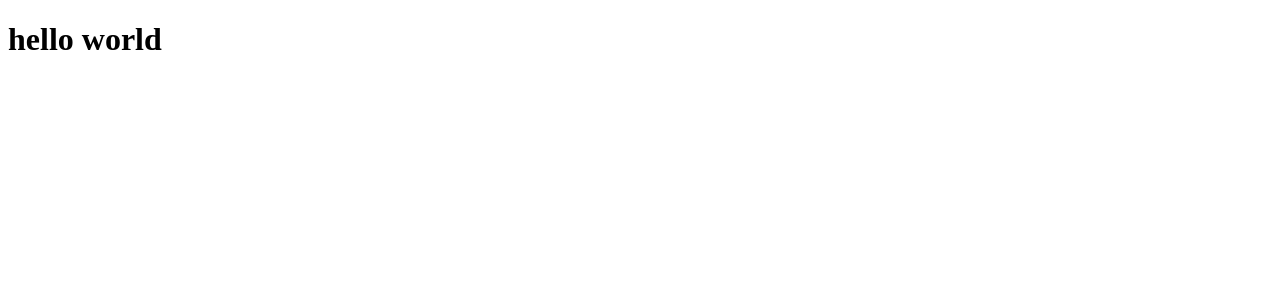
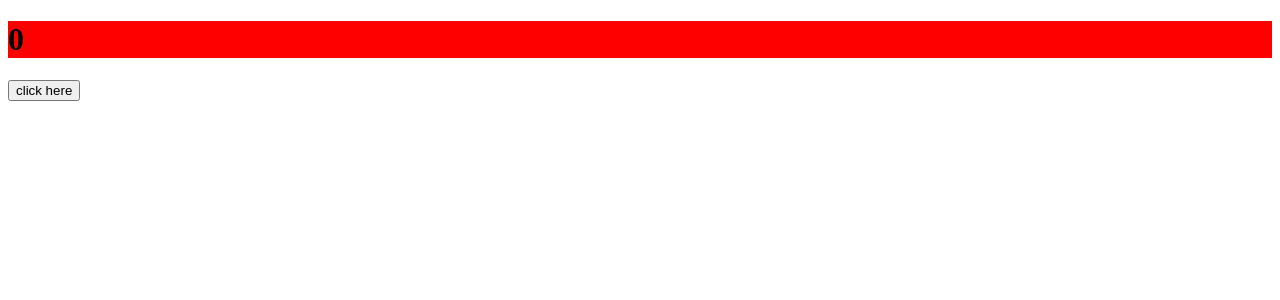
Before and after one commit to sangramabdar/react-typescript-setup, a React app: page / in a window 1280 px wide. Shown: the top 300 px of the page. Built offline with nearby package versions, Linux system fonts and the light colour scheme.

Commit message:
update package.json

```diff
--- a/package.json
+++ b/package.json
@@ -20,6 +20,8 @@
   },
   "devDependencies": {
     "@babel/core": "^7.13.8",
+    "@babel/plugin-transform-runtime": "^7.13.15",
+    "@babel/plugin-transfors-async-to-generator": "^7.13.0",
     "@babel/preset-env": "^7.13.9",
     "@babel/preset-react": "^7.12.13",
     "@babel/preset-typescript": "^7.13.0",
--- /dev/null
+++ b/src/index.css
@@ -0,0 +1,3 @@
+.div {
+  background-color: red;
+}
--- a/src/index.tsx
+++ b/src/index.tsx
@@ -1,8 +1,58 @@
 import ReactDOM from "react-dom";
-import * as React from "react";
+import React, {
+  useState,
+  useEffect,
+  useCallback,
+  useMemo,
+  useReducer,
+  useRef,
+  useContext,
+} from "react";
 
-function App() {
-  return <h1>hello world</h1>;
+import "./index.css";
+
+const initialValue = {
+  value: 0,
+};
+
+const dataContext = React.createContext<{ value: number }>(null);
+
+function reducer(state: any, action: any) {
+  switch (action) {
+    case "increment":
+      return {
+        ...state,
+        value: state.value + 1,
+      };
+  }
 }
 
-ReactDOM.render(<App />, document.getElementById("root"));
+async function getData() {
+  return 1;
+}
+
+function App(props) {
+  const ref = useRef(null);
+  const [state, dispatch] = useReducer(reducer, initialValue);
+  useEffect(() => {}, [state]);
+
+  return (
+    <dataContext.Provider value={state}>
+      <>
+        <h1 className={"div"}>{state.value}</h1>
+        <button
+          ref={ref}
+          onClick={() => {
+            dispatch("increment");
+          }}
+        >
+          {props.children}
+        </button>
+      </>
+    </dataContext.Provider>
+  );
+}
+ReactDOM.render(
+  <App children={"click here"} />,
+  document.getElementById("root")
+);
--- a/webpack.config.js
+++ b/webpack.config.js
@@ -28,7 +28,7 @@ const config = {
 
       {
         test: /\.(css|scss)$/,
-        use: ["style-loader", "css-loader", "postcss-loader", "sass-loader"],
+        use: ["style-loader", "css-loader"],
       },
     ],
   },
```
Also changed, not shown: .babelrc, 1 other file (tests, documents, lock files or other folders). Lines whose indentation alone changed are shown as unchanged.
